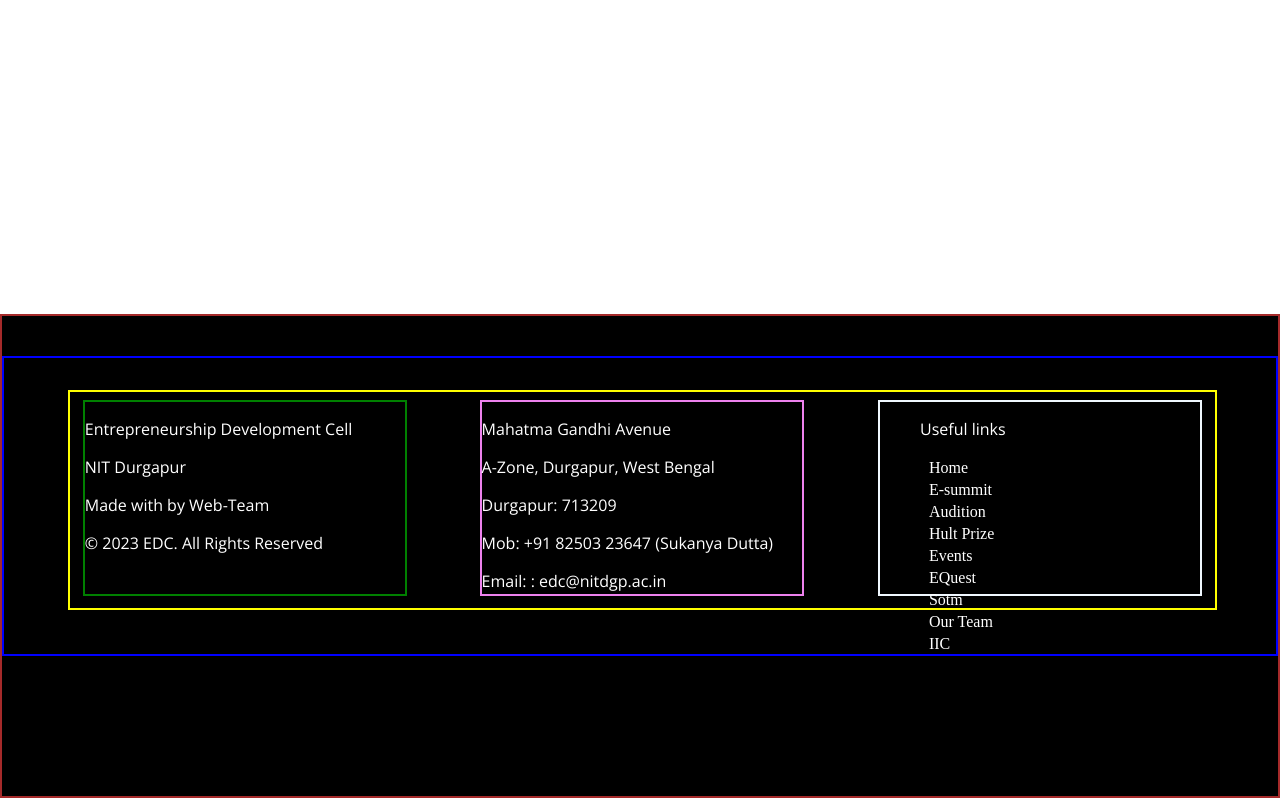
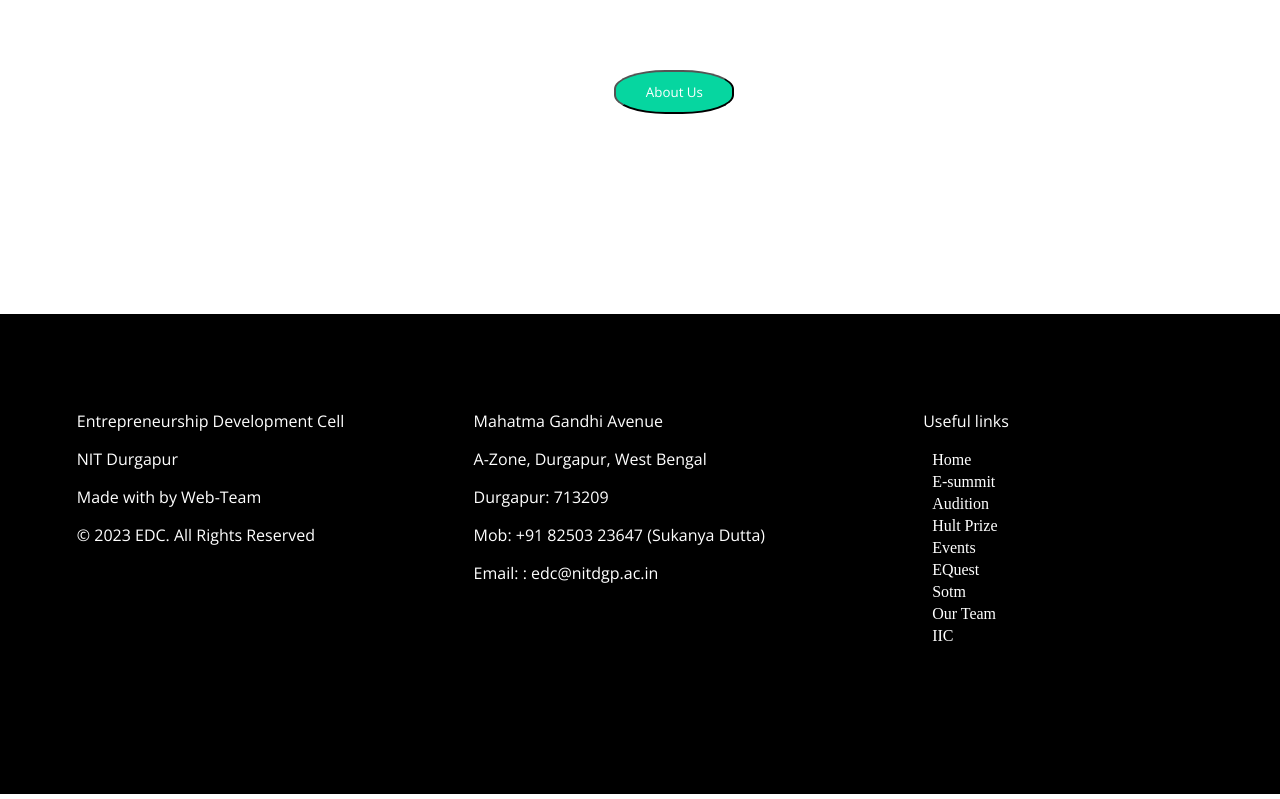
Before and after one commit to iCoNiCraj/PRIYANSHU-EDC-TASK, a plain HTML site: page EDC final Working/EDC Working/index.html in a window 1280 px wide. Shown: the part 614-1413 px from the top of the page. Drawn offline with nearby package versions, Linux system fonts and the light colour scheme.

Commit message:
Add files via upload

```diff
--- a/EDC final Working/EDC Working/index-style.css
+++ b/EDC final Working/EDC Working/index-style.css
@@ -57,7 +57,7 @@ html{
     display: inline-block;
     position: absolute;
     top: 6vh;
-    left: 40%;
+    left: 35%;
     font-size: 1.2rem;
   }
   /* .nav_bar a{
@@ -100,8 +100,21 @@ html{
     height: 6rem;
     position: relative;
     top: 40%;
-    left: 30%;
+    left: 25%;
     padding-bottom: 2vw;
+  }
+
+  .about-us-button{
+    font-family: "Open Sans", sans-serif;
+    display:block;
+    height: 44px;
+    width: 120px;
+    border-radius: 43%;
+    position: absolute;
+    left: 23vw;
+    background-color:#06d6a0 ;
+    color:#fff;
+    /*border: 1px solid red;*/
   }
 
 
@@ -110,7 +123,7 @@ html{
   .footer-index{
     background-color: black;
     height:30rem;
-    border: 2px brown solid ;
+    /*border: 2px brown solid ;*/
   }
   .footer-1{
     position:relative;
@@ -120,7 +133,7 @@ html{
     /* background-size: 100% 100%;
     background-repeat: no-repeat; */
     top: 5vh;
-    border: 2px solid  blue;
+    /*border: 2px solid  blue;*/
   }
   .footer-text{
     position: absolute;
@@ -128,10 +141,10 @@ html{
     left: 5vw;
     height: 27vh;
     width: 90%;
-    border:2px solid yellow;
+    /*border:2px solid yellow;*/
   }
   .left-footer-text{
-    border: 2px solid green;
+    /*border: 2px solid green;*/
     position: absolute;
     left: 1vw;
     top: 1vh;
@@ -139,7 +152,7 @@ html{
     width: 25vw;
   }
   .mid-footer-text{
-    border: 2px solid violet;
+    /*border: 2px solid violet;*/
     position: absolute;
     left: 32vw;
     top: 1vh;
@@ -147,7 +160,7 @@ html{
     width: 25vw;
   }
   .right-footer-text{
-    border:2px solid aliceblue;
+    /*border:2px solid aliceblue;*/
     position: absolute;
     right: 1vw;
     top: 1vh;
--- a/EDC final Working/EDC Working/index.html
+++ b/EDC final Working/EDC Working/index.html
@@ -25,7 +25,7 @@
 
             <ul class="list">
                 <li class="nav_tab"><a href="index.html">HOME</a></li>
-                <li class="nav_tab"><a href="index.html" class="current">E-SUMMIT</a></li>
+                <li class="nav_tab"><a href="index.html">E-SUMMIT</a></li>
                 <li class="nav_tab"><a href="index.html">AUDITION</a></li>
                 <li class="nav_tab"><a href="index.html">HULT PRIZE</a></li>
                 <li class="nav_tab"><a href="index.html">EVENTS</a></li>
@@ -41,6 +41,7 @@
     <div class="outer-div">
         <h1 id="center-text-h1">Entrepreneurship Development Cell</h1>
         <p id="center-text-body">Ideate.Innovate.Incubate.</p>
+        <button class="about-us-button">About Us</button>
     </div>
 
 </section>
```
